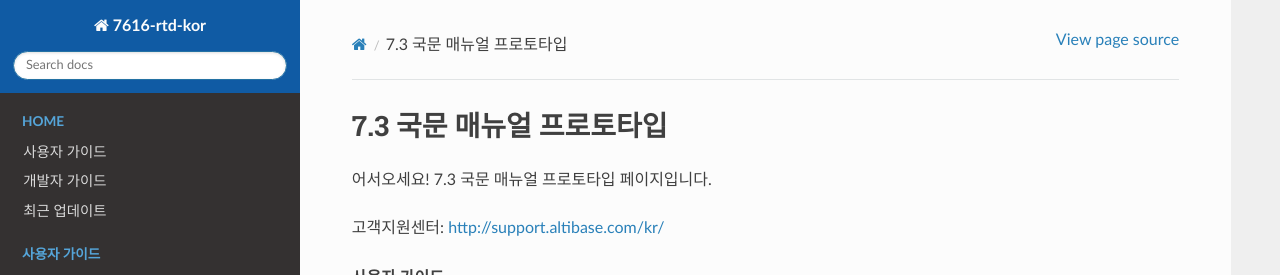
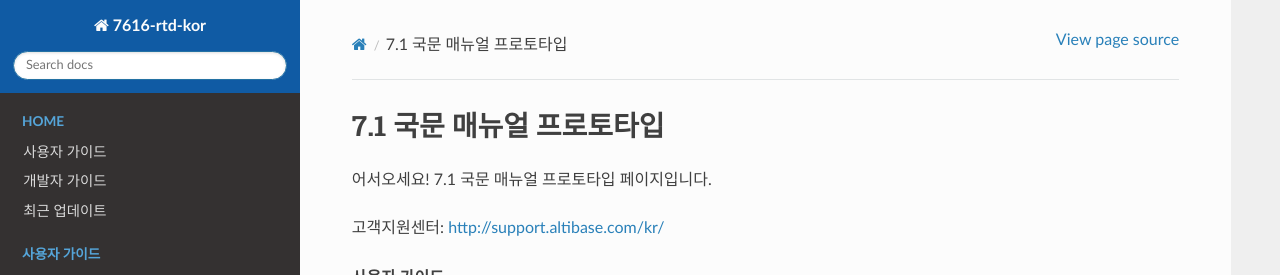
Before and after one commit to Soyoon-Choi/7616-rtd-kor, a Sphinx documentation site: the page built from docs/source/index.rst, in a window 1280 px wide. Shown: the top 275 px of the page. Built offline with Sphinx 7.4.7 and the Read the Docs theme 2.0.0, drawn with Linux system fonts in a browser that asks for light colours.

Commit message:
Update index.rst

```diff
--- a/docs/source/index.rst
+++ b/docs/source/index.rst
@@ -3,11 +3,11 @@
    You can adapt this file completely to your liking, but it should at least
    contain the root `toctree` directive.
 
-7.3 국문 매뉴얼 프로토타입
+7.1 국문 매뉴얼 프로토타입
 ==============================================================
 
 어서오세요!
-7.3 국문 매뉴얼 프로토타입 페이지입니다.
+7.1 국문 매뉴얼 프로토타입 페이지입니다.
 
 고객지원센터: http://support.altibase.com/kr/
 
```
